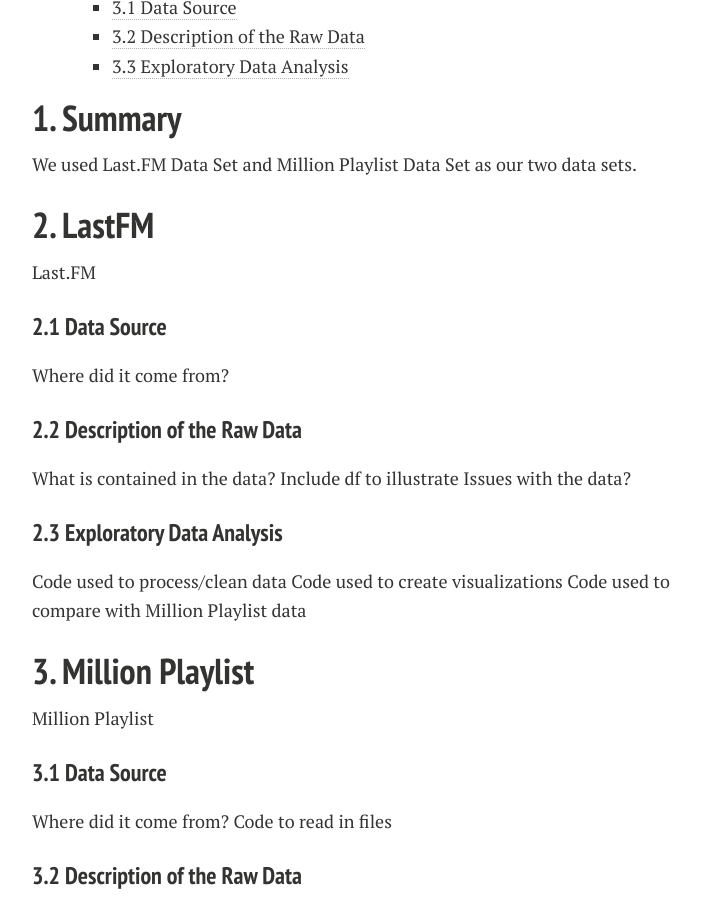
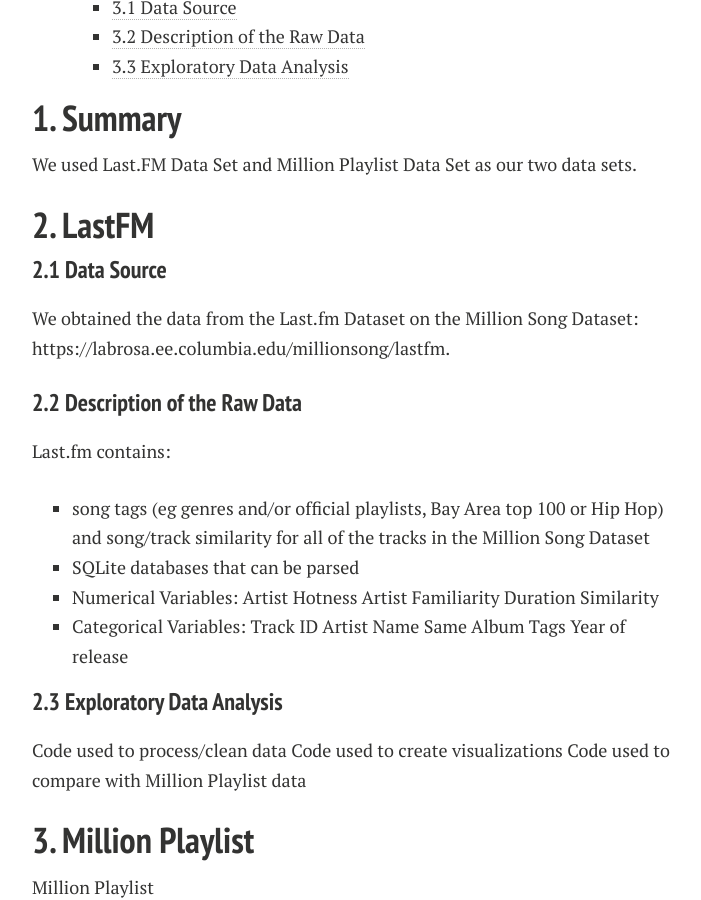
Before and after one commit to lyannaliu/lyannaliu.github.io, a Jekyll site: the page built from descriptionofdata.md, in a window 1280 px wide and 900 px high, scrolled down 377 px. Shown: the whole window, without its empty margins (288-989 px from the left). Built offline with Jekyll 4.4.1, drawn with Linux system fonts in a browser that asks for light colours; nearby versions of some CDN libraries.

Commit message:
Update descriptionofdata.md

```diff
--- a/descriptionofdata.md
+++ b/descriptionofdata.md
@@ -20,13 +20,24 @@ title: Description of Data
 We used Last.FM Data Set and Million Playlist Data Set as our two data sets.
 
 <h2 id="2">2. LastFM</h2>
-Last.FM
 <h3 id="2.1">2.1 Data Source</h3>
-Where did it come from?
+We obtained the data from the Last.fm Dataset on the Million Song Dataset: https://labrosa.ee.columbia.edu/millionsong/lastfm.
 <h3 id="2.2">2.2 Description of the Raw Data</h3>
-What is contained in the data?
-Include df to illustrate
-Issues with the data?
+Last.fm contains:
+- song tags (eg genres and/or official playlists, Bay Area top 100 or Hip Hop) and song/track similarity for all of the tracks in the Million Song Dataset
+- SQLite databases that can be parsed
+- Numerical Variables:
+Artist Hotness
+Artist Familiarity
+Duration
+Similarity
+- Categorical Variables:
+Track ID
+Artist Name
+Same Album
+Tags
+Year of release
+
 <h3 id="2.3">2.3 Exploratory Data Analysis</h3>
 Code used to process/clean data
 Code used to create visualizations
```
